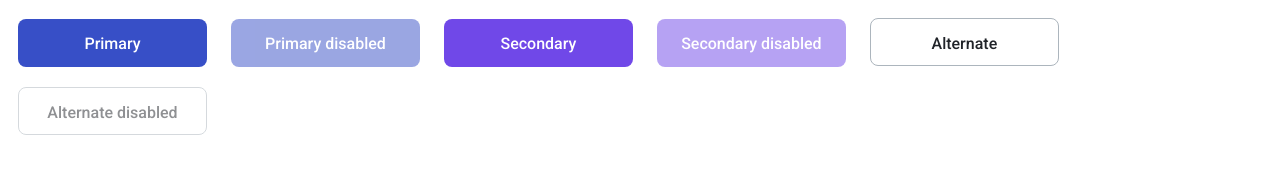
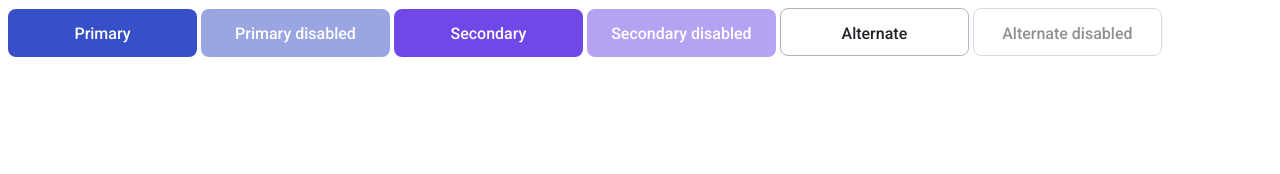
Before and after one commit to js-tasks-ru/htmlcss-20210708_vladimir-vladimirovich-abramovich, a website: page 03-lection1/01-button/index.html in a window 1280 px wide. Drawn offline with Linux system fonts and the light colour scheme.

Commit message:
changed css(deleted .btn and margin)

```diff
--- a/03-lection1/01-button/button.css
+++ b/03-lection1/01-button/button.css
@@ -2,7 +2,6 @@
     width: 189px;
     height: 48px;
     border-radius: 8px;
-    margin: 10px;
     font-size: 16px;
     text-align: center;
     font-weight: 500;
@@ -10,10 +9,9 @@
     line-height: 19px;
     padding: 15px;
     border: none;
-}
-.button{
     cursor: pointer;
 }
+
 .button:disabled{
     opacity: 0.5;
     pointer-events: none;
```
